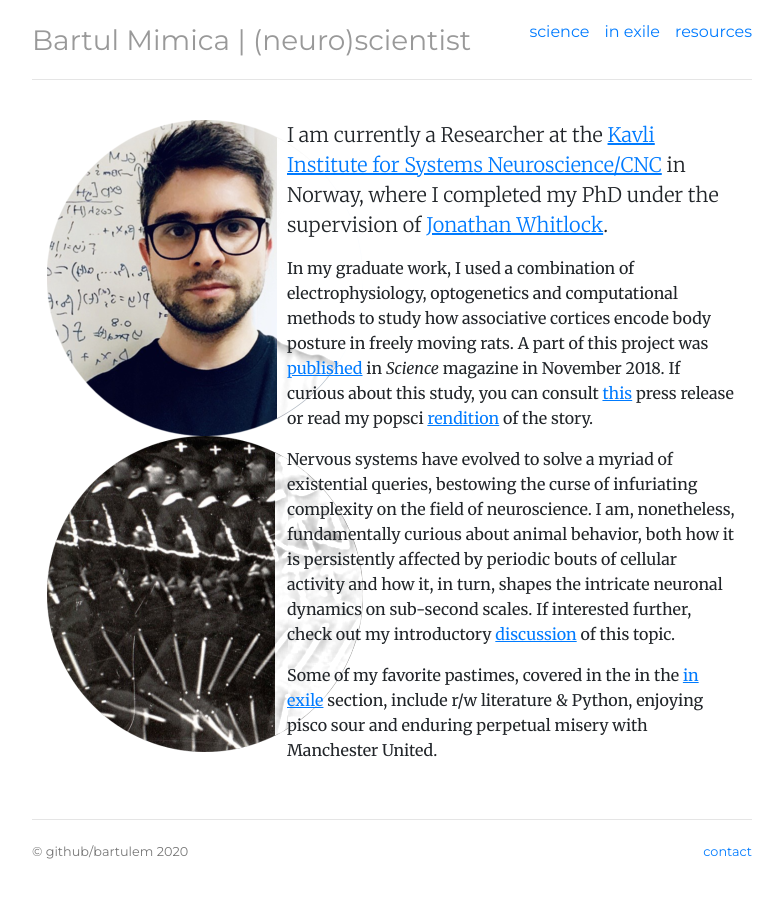
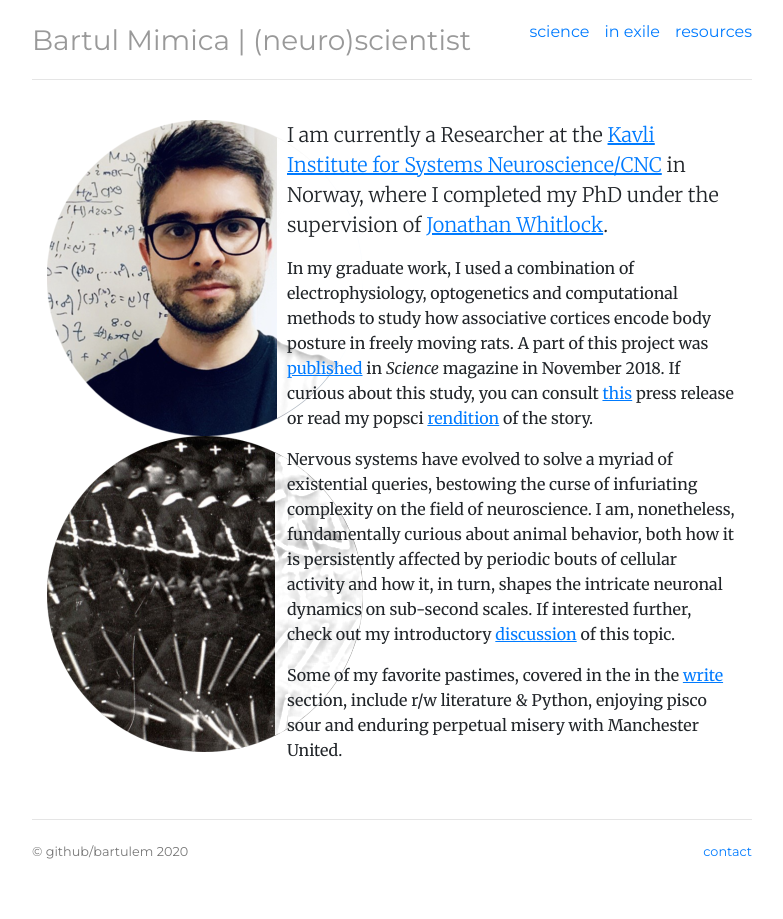
Before and after one commit to bartulem/bartulem.github.io, a Jekyll site: the page built from index.html, in a window 1280 px wide. Shown: the whole page, without its empty margins (248-1031 px from the left). Built offline with Jekyll 4.4.1, drawn with Linux system fonts in a browser that asks for light colours; the list of posts is cut into pages by our own code; comment, search, counter and statistics services are not loaded.

Commit message:
site restructure step1

```diff
--- a/_config.yml
+++ b/_config.yml
@@ -1,10 +1,6 @@
-name: inexile
+name: write
 description: bartulem's blog
-url: https://bartulem.github.io/inexile/
-
-sciname: science
-scidescription: science blog
-sciurl: https://bartulem.github.io/science/
+url: https://bartulem.github.io/write/
 
 feed_items: 5
 feed_update_period: weekly
@@ -13,3 +9,6 @@
 markdown: kramdown
 google_analytics: UA-157587935-1
 permalink: pretty
+
+paginate: 5
+paginate_path: "/write/page:num/"
--- a/index.html
+++ b/index.html
@@ -18,6 +18,6 @@
 
 	<p>Nervous systems have evolved to solve a myriad of existential queries, bestowing the curse of infuriating complexity on the field of neuroscience. I am, nonetheless, fundamentally curious about animal behavior, both how it is persistently affected by periodic bouts of cellular activity and how it, in turn, shapes the intricate neuronal dynamics on sub-second scales. If interested further, check out my introductory <a style= "text-decoration: underline" href="https://bartulem.github.io/inexile/2020/02/15/comp-neuroethology">discussion</a> of this topic.</p>
 
-	<p>Some of my favorite pastimes, covered in the in the <a style= "text-decoration: underline" href="https://bartulem.github.io/inexile/">in exile</a> section, include r/w literature & Python, enjoying pisco sour and enduring perpetual misery with Manchester United.</p>
+	<p>Some of my favorite pastimes, covered in the in the <a style= "text-decoration: underline" href="https://bartulem.github.io/write/">write</a> section, include r/w literature & Python, enjoying pisco sour and enduring perpetual misery with Manchester United.</p>
 	</div>
 </div>
```
